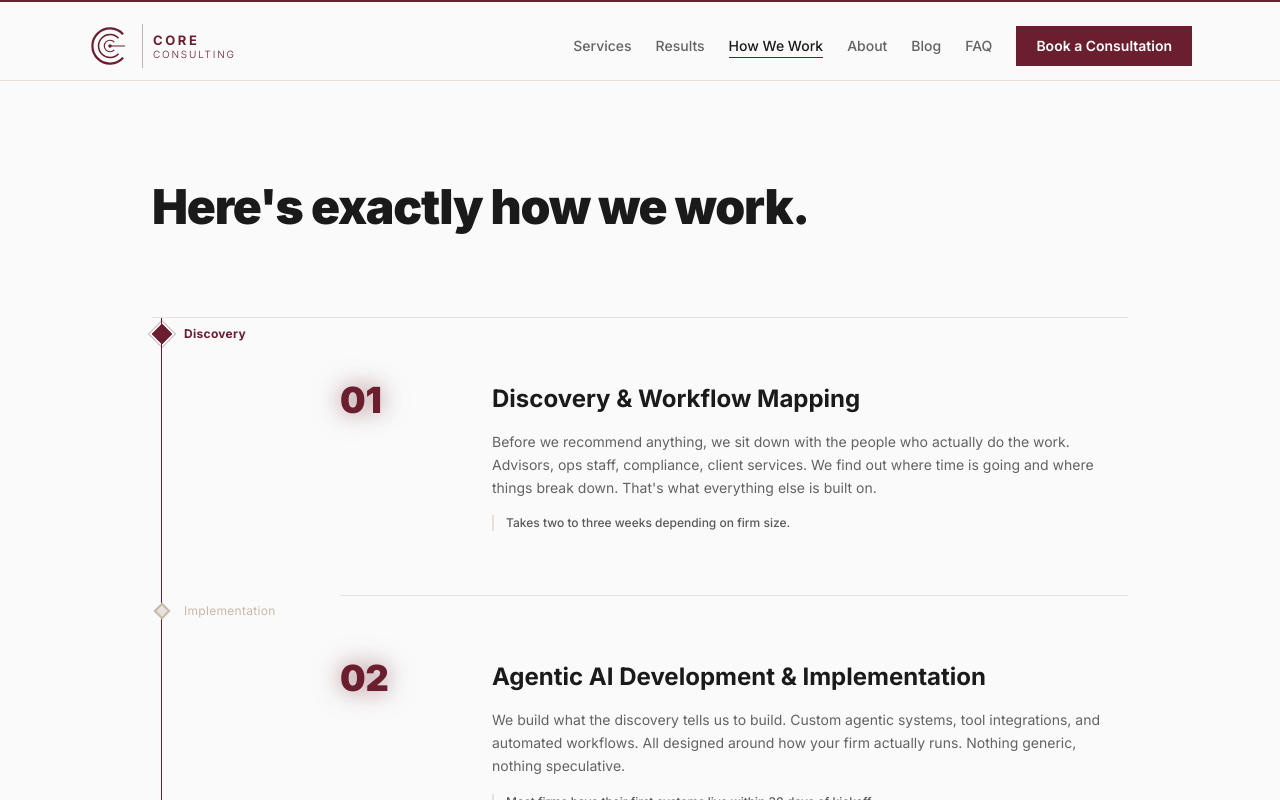
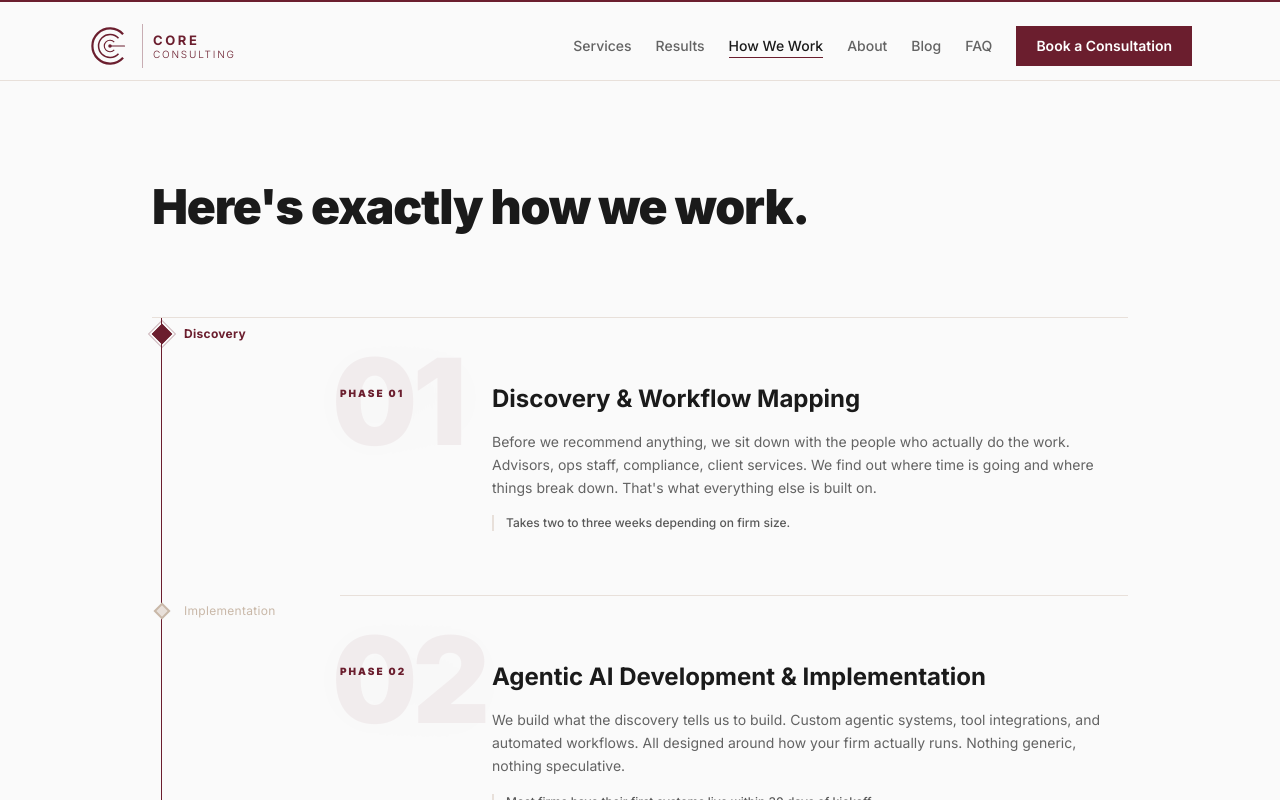
Before and after one commit to vishwarajan08-oss/vishwa-ai-website, a Next.js app: page /vision in a window 1280 px wide. Shown: the top 800 px of the page. Built offline with nearby package versions, Linux system fonts and the light colour scheme.

Commit message:
feat: add oversized watermark phase numbers to Vision page
Co-Authored-By: Claude Sonnet 4.6 <noreply@anthropic.com>

```diff
--- a/components/Vision.js
+++ b/components/Vision.js
@@ -46,21 +46,40 @@ function PhaseCard({ phase, index, forwardedRef }) {
         ref.current = el;
         if (forwardedRef) forwardedRef.current = el;
       }}
-      className="grid grid-cols-1 md:grid-cols-[80px_1fr] lg:grid-cols-[120px_1fr] gap-8 py-16 border-b border-[#E8E0DA] last:border-b-0"
+      className="relative grid grid-cols-1 md:grid-cols-[80px_1fr] lg:grid-cols-[120px_1fr] gap-8 py-16 border-b border-[#E8E0DA] last:border-b-0"
     >
-      {/* Left — number */}
+      {/* Watermark number */}
+      <span
+        aria-hidden="true"
+        className="pointer-events-none select-none absolute"
+        style={{
+          fontSize: "clamp(80px, 12vw, 120px)",
+          fontWeight: 900,
+          lineHeight: 1,
+          color: "#6B1E2E",
+          opacity: 0.06,
+          top: "24px",
+          left: "-8px",
+          textShadow: "0 0 60px rgba(107,30,46,0.3)",
+          letterSpacing: "-0.04em",
+          userSelect: "none",
+          zIndex: 0,
+        }}
+      >
+        {phase.number}
+      </span>
+
+      {/* Left — phase label */}
       <motion.div
         initial={{ opacity: 0, y: 12 }}
         whileInView={{ opacity: 1, y: 0 }}
         viewport={{ once: true, margin: "-80px" }}
         transition={{ duration: 0.35, ease: [0.25, 0.46, 0.45, 0.94] }}
-        className="flex flex-col gap-3"
+        className="flex flex-col gap-3 pt-1"
+        style={{ position: "relative", zIndex: 1 }}
       >
-        <span
-          className="text-4xl font-black leading-none text-burgundy"
-          style={{ textShadow: "0 0 20px rgba(107,30,46,0.45), 0 0 40px rgba(107,30,46,0.2)" }}
-        >
-          {phase.number}
+        <span className="text-[10px] font-black tracking-[0.2em] uppercase text-burgundy">
+          Phase {phase.number}
         </span>
       </motion.div>
 
@@ -71,6 +90,7 @@ function PhaseCard({ phase, index, forwardedRef }) {
         viewport={{ once: true, margin: "-80px" }}
         transition={{ duration: 0.45, ease: [0.25, 0.46, 0.45, 0.94], delay: 0.1 }}
         className="space-y-4"
+        style={{ position: "relative", zIndex: 1 }}
       >
         <h3 className="text-2xl font-bold text-[#1A1A1A] leading-snug">
           {phase.title}
```
